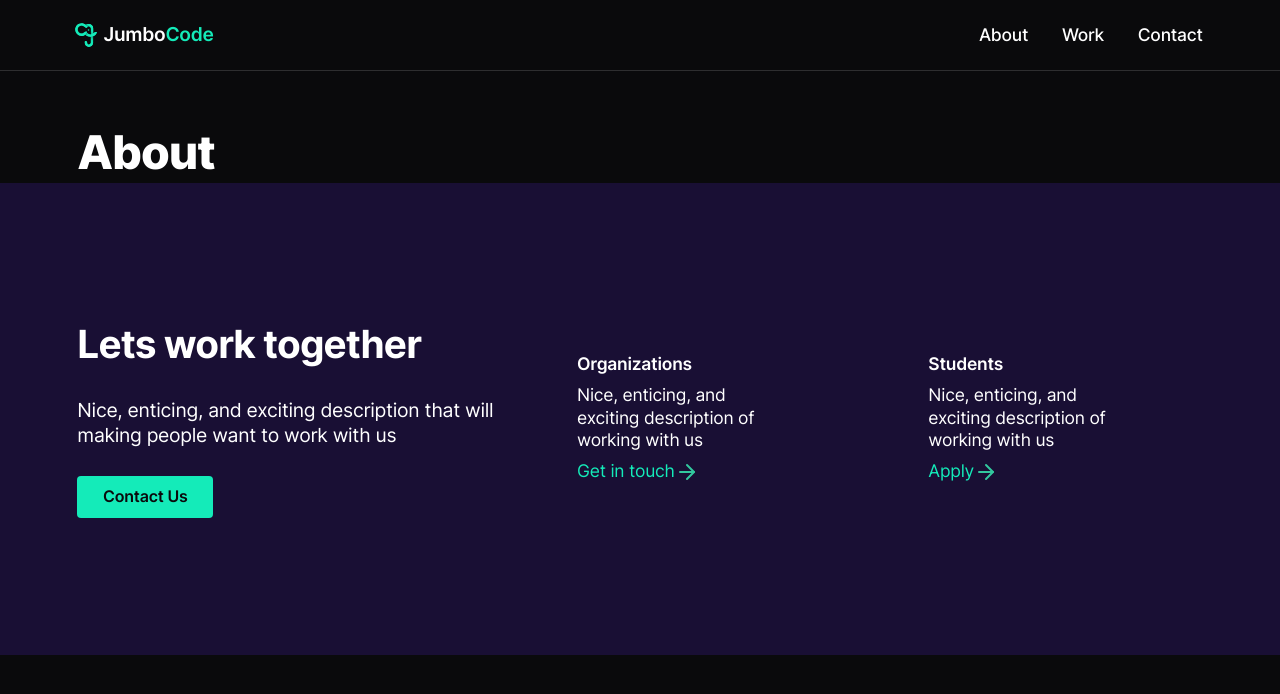
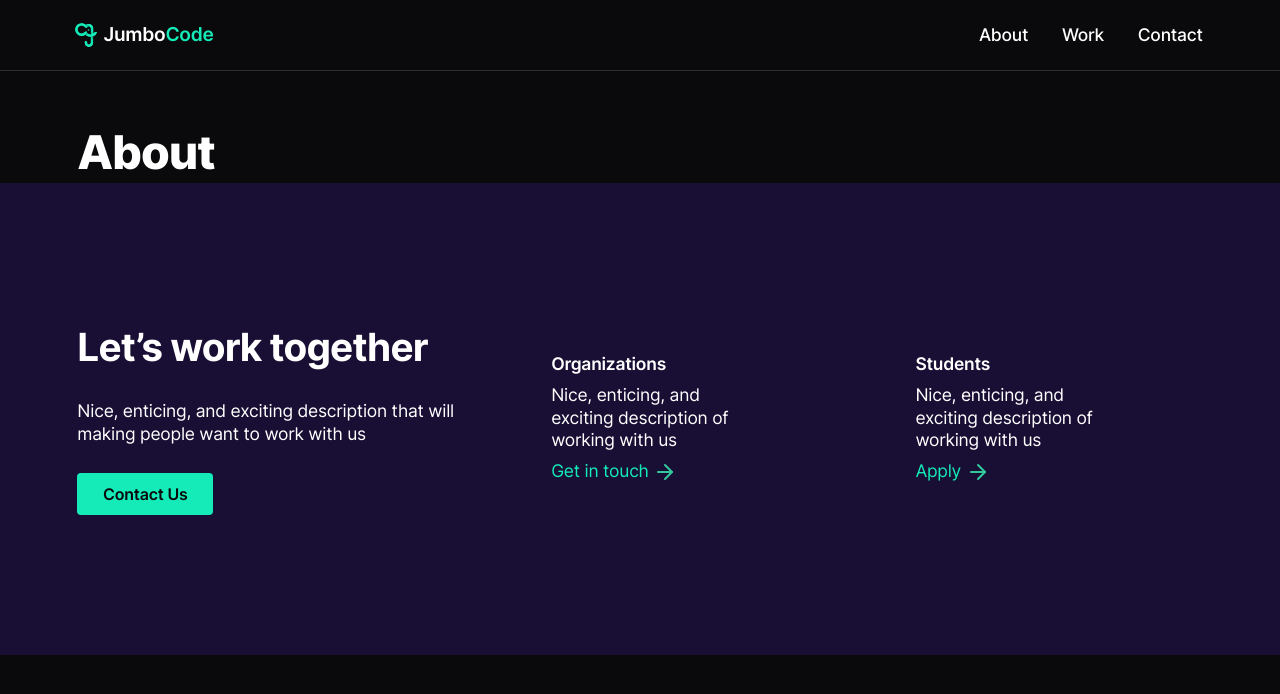
Before and after one commit to JumboCode/jumbocode.org-2023, a Next.js app: page /about in a window 1280 px wide. Shown: the top 694 px of the page. Built offline with nearby package versions, Linux system fonts and the light colour scheme.

Commit message:
Tweak contact markup structure slightly

```diff
--- a/src/components/ContactUs/ContactUs.jsx
+++ b/src/components/ContactUs/ContactUs.jsx
@@ -8,27 +8,27 @@ export default function ContactUs() {
   return (
     <div className={classNames(cx('base'))}>
       <div className={classNames(cx('contact-col'))}>
-        <h2>Lets work together</h2>
-        <h4>
+        <h2>Let’s work together</h2>
+        <p>
           Nice, enticing, and exciting description that will making people want
           to work with us
-        </h4>
+        </p>
         <button type="button">Contact Us</button>
       </div>
       <div className={classNames(cx('groups'))}>
         <div className={classNames(cx('group'))}>
-          <h5>Organizations</h5>
+          <h3>Organizations</h3>
           <p>Nice, enticing, and exciting description of working with us</p>
           <a>
-            Get in touch
+            Get in touch&nbsp;
             <Arrow />
           </a>
         </div>
         <div className={classNames(cx('group'))}>
-          <h5>Students</h5>
+          <h3>Students</h3>
           <p>Nice, enticing, and exciting description of working with us</p>
           <a>
-            Apply
+            Apply&nbsp;
             <Arrow />
           </a>
         </div>
--- a/src/components/ContactUs/ContactUs.module.scss
+++ b/src/components/ContactUs/ContactUs.module.scss
@@ -25,6 +25,11 @@
     gap: 8px;
     padding: 77px;
     flex-direction: column;
+
+    h3 {
+      @include utils.type-h5;
+    }
+
     a {
       color: utils.$color-green;
       display: flex;
```
